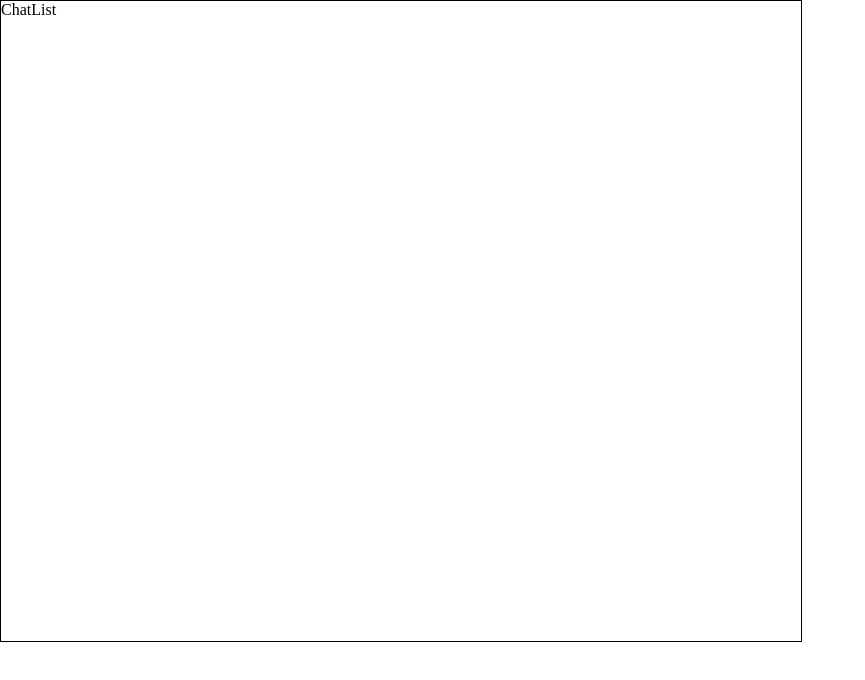
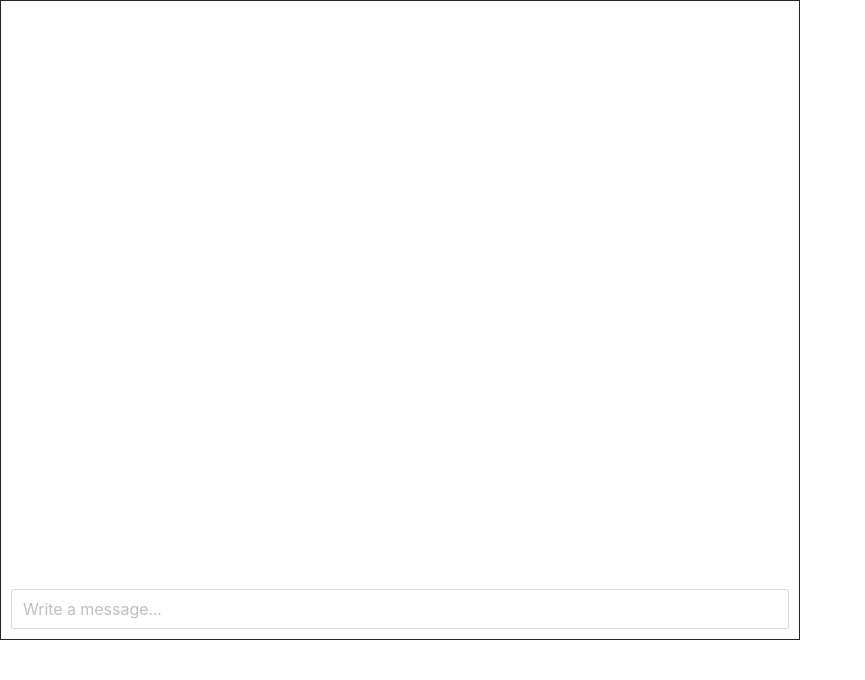
Before and after one commit to DmytroKravchuk/messenger, a React app: page / in a window 1280 px wide. Shown: the top 680 px of the page, without its empty margins (0-865 px from the left). Built offline with nearby package versions, Linux system fonts and the light colour scheme.

Commit message:
chat list (front)

```diff
--- a/src/App.tsx
+++ b/src/App.tsx
@@ -1,4 +1,6 @@
 import React from "react";
+
+import "./style.scss";
 
 import Chat from "./components/Chat";
 
--- /dev/null
+++ b/src/components/Chat/ChatInput.tsx
@@ -0,0 +1,31 @@
+import React, {useState} from "react";
+import Input from 'antd/lib/input';
+import {IChatInput} from "../interfaces/chat";
+
+const ChatInput: React.FC<IChatInput> = props => {
+    const {onAdd} = props;
+    const [value, setValue] = useState<string>("");
+
+    const changeHandler = (e: React.ChangeEvent<HTMLInputElement>) => {
+        setValue(e.target.value)
+    }
+
+    const submitHandler = (e: React.KeyboardEvent) => {
+        const text = value.trim();
+        if (e.key === "Enter" && text) {
+            onAdd({
+                id: 3,
+                author:"Dima",
+                text,
+                outgoing: true
+            })
+            setValue("");
+        }
+    }
+
+    return (
+        <Input size="large" placeholder="Write a message..." value={value} onChange={changeHandler} onKeyPress={submitHandler}/>
+    )
+}
+
+export default ChatInput
--- a/src/components/Chat/ChatList.tsx
+++ b/src/components/Chat/ChatList.tsx
@@ -1,5 +1,6 @@
 import React from "react";
-import {IMessages} from "./interfaces";
+import {IMessages} from "../interfaces/chat";
+import Message from "./Message";
 
 import "./style.scss";
 
@@ -7,10 +8,13 @@ type Props = {
     messages?: Array<IMessages>;
 };
 
-const ChatList = ({ messages }: Props) => {
-    console.log(messages)
+const ChatList = ({messages}: Props) => {
     return (
-        <div>ChatList</div>
+        <div className="chat-box p-b-10">
+            {messages?.map(message => (
+                <Message message={message} key={message.id}/>
+            ))}
+        </div>
     )
 }
 
--- a/src/components/Chat/Message.tsx
+++ b/src/components/Chat/Message.tsx
@@ -1,8 +1,22 @@
 import React from "react";
+import {IMessages} from "../interfaces/chat";
+import Row from "antd/lib/Row";
+import Col from "antd/lib/Col";
 
-const Message = () => {
+type Props = {
+    message?: IMessages;
+};
+
+const Message = ({message}: Props) => {
+    const {outgoing, author, text} = message!;
+
     return (
-        <div>Message</div>
+        <Row justify={outgoing ? "end" : "start"}>
+            <Col span={20}>
+                {!outgoing && <p>{author}</p>}
+                <p>{text}</p>
+            </Col>
+        </Row>
     )
 }
 
--- a/src/components/Chat/index.tsx
+++ b/src/components/Chat/index.tsx
@@ -1,15 +1,22 @@
-import React from "react";
+import React, {useState} from "react";
 
 import ChatList from "./ChatList";
-import {IMessages} from "./interfaces";
+import {IMessages} from "../interfaces/chat";
+import ChatInput from "./ChatInput";
 
 
 
 const Chat: React.FC = () => {
-    const messages: Array<IMessages> = [];
+    const [messages, setMessages] = useState<IMessages[]>([])
+
+    const onAdd = (obj: IMessages) => {
+        setMessages(prev => [...prev, obj])
+    }
+
     return (
-        <div className="chat-box-wrapper">
+        <div className="chat-box-wrapper p-10">
             <ChatList messages={messages} />
+            <ChatInput onAdd={onAdd} />
         </div>
     )
 }
--- a/src/components/Chat/interfaces.ts
+++ /dev/null
@@ -1,5 +0,0 @@
-export interface IMessages {
-    author:string,
-    message: string,
-    incoming: boolean
-}
--- a/src/components/Chat/style.scss
+++ b/src/components/Chat/style.scss
@@ -16,4 +16,16 @@ body {
   max-width: 800px;
   height: 80%;
   border: 1px solid;
+  overflow: auto;
+
+  .chat-box {
+    display: flex;
+    flex-direction: column;
+    justify-content: flex-end;
+    height: calc(100% - 40px);
+
+    .ant-row-end {
+      text-align: right;
+    }
+  }
 }
--- /dev/null
+++ b/src/components/interfaces/chat.ts
@@ -0,0 +1,10 @@
+export interface IMessages {
+    id: number,
+    author:string,
+    text: string,
+    outgoing?: boolean
+}
+
+export interface IChatInput {
+    onAdd({}: IMessages): void
+}
--- a/src/index.tsx
+++ b/src/index.tsx
@@ -1,5 +1,6 @@
 import React from "react";
 import ReactDOM from "react-dom";
+import 'antd/dist/antd.css';
 
 import App from "./App";
 
--- /dev/null
+++ b/src/style.scss
@@ -0,0 +1,7 @@
+.p-10 {
+  padding: 10px;
+}
+
+.p-b-10 {
+  padding-bottom: 10px;
+}
```
